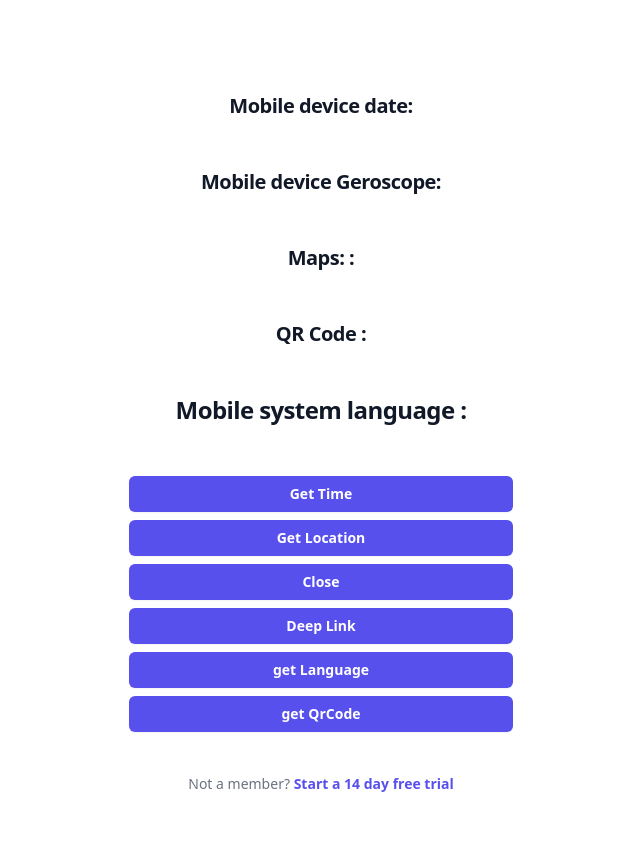
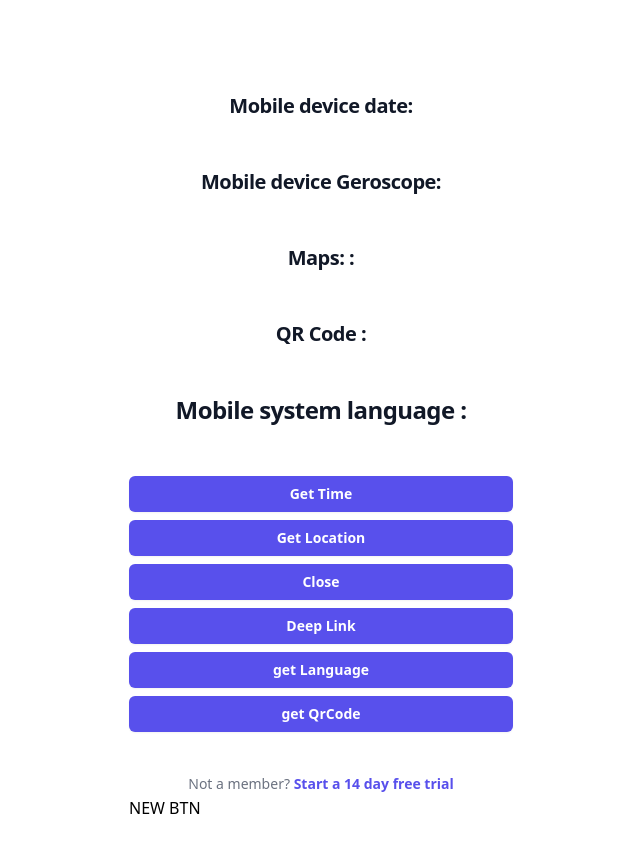
Before and after one commit to Mirabbosbek9778/Webview_Projects, a React (Vite) app: page / in a window 1280 px wide. Shown: the top 852 px of the page, without its empty margins (319-959 px from the left). Built offline with nearby package versions, Linux system fonts and the light colour scheme.

Commit message:
added new button agin

```diff
--- a/src/Test.jsx
+++ b/src/Test.jsx
@@ -333,8 +333,10 @@ export default function Main() {
               Start a 14 day free trial
             </a>
           </p>
+          <button><a href="https://t.me/webdev7788">NEW BTN</a></button>
         </div>
         {/* <video ref={videoRef} autoPlay></video> */}
+
       </div>
     </div>
   );
```
